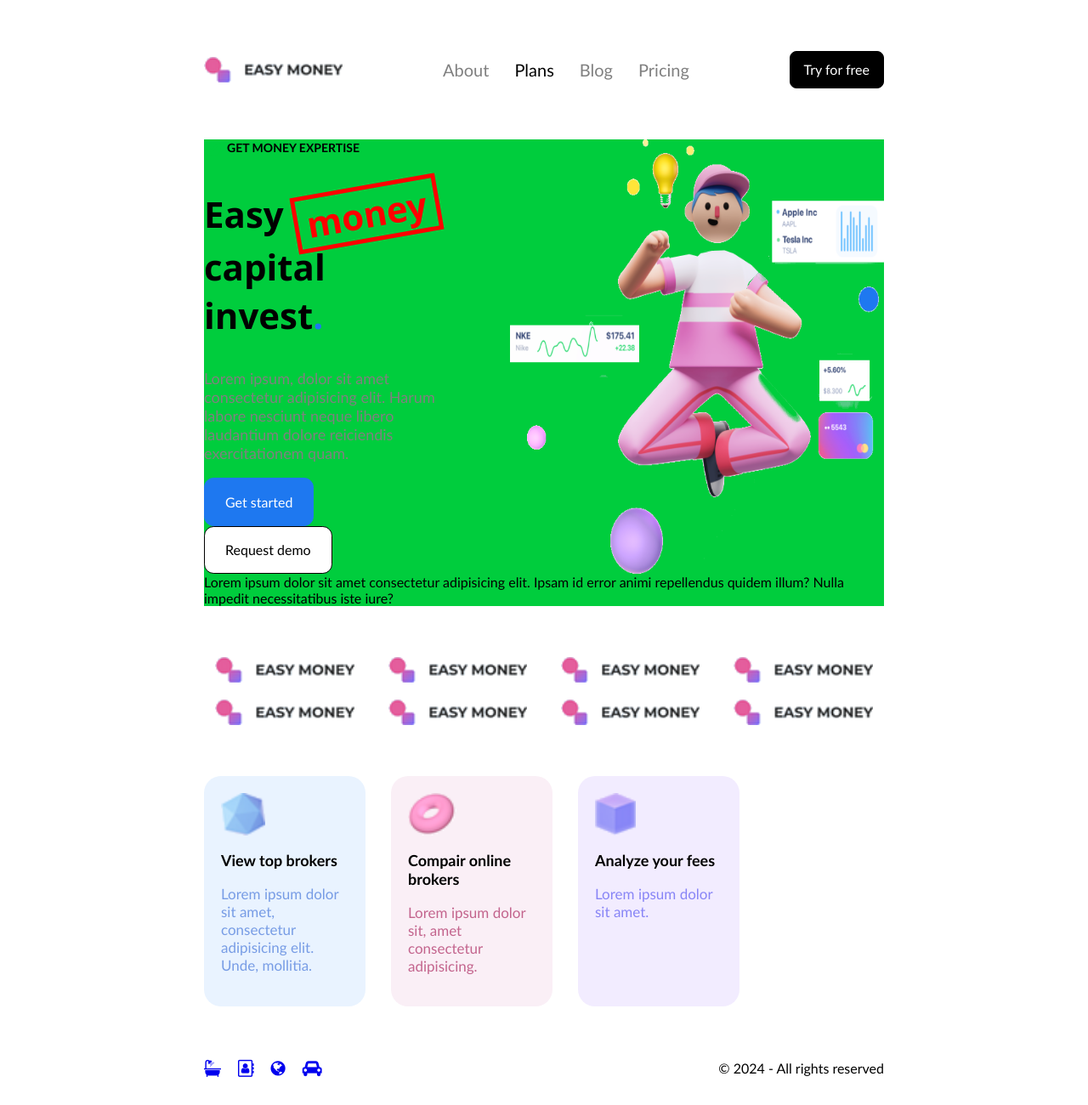
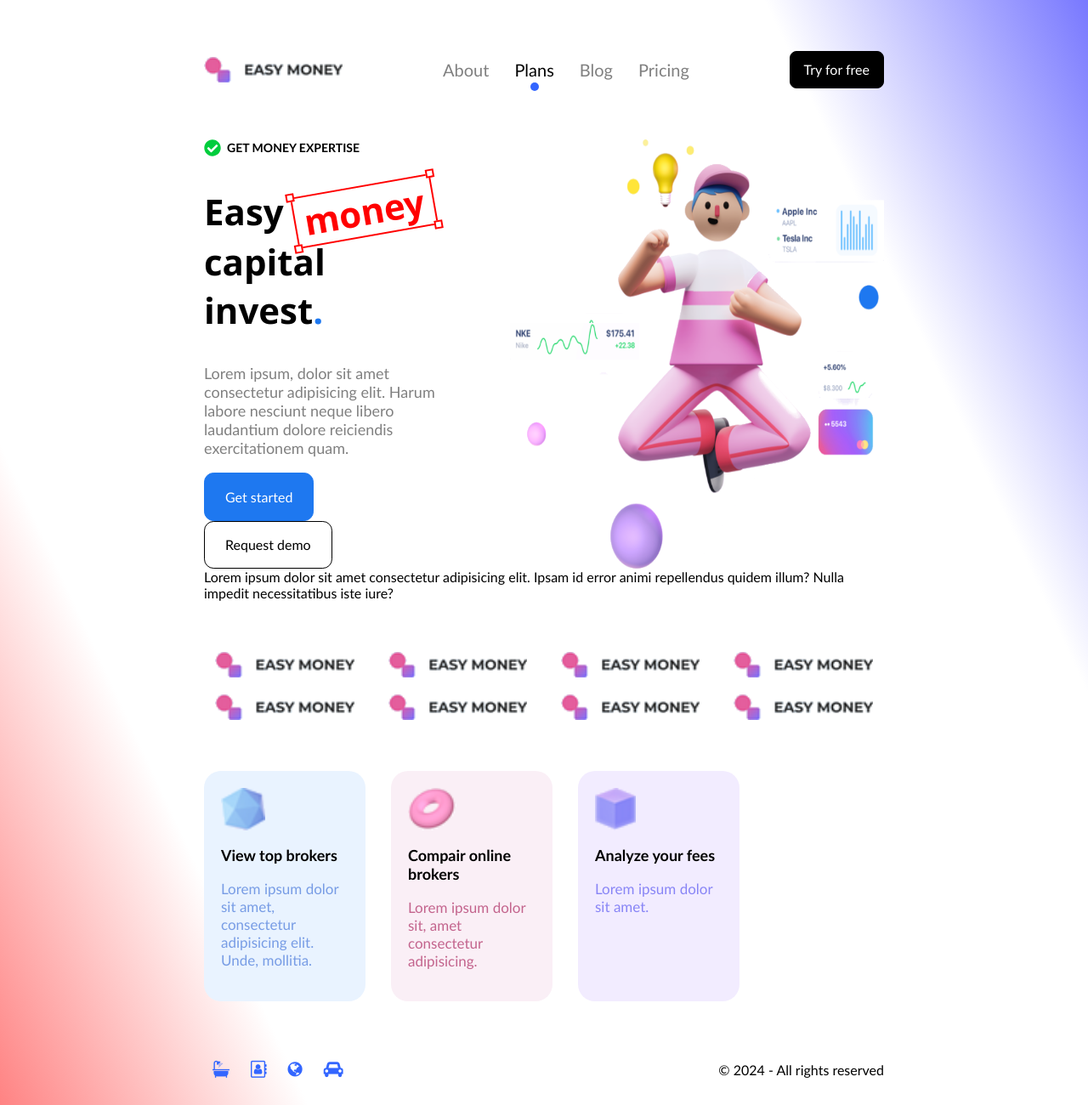
Before and after one commit to front-end-by-rimantas/51-grupe-easy-money, a website: page index.html in a window 1280 px wide. Shown: the top 1300 px of the page at 85% size. Drawn offline with Linux system fonts and the light colour scheme.

Commit message:
Pseudo elements

```diff
--- a/css/header.css
+++ b/css/header.css
@@ -17,12 +17,27 @@
     line-height: 1em;
     text-decoration: none;
     color: grey;
+    position: relative;
 }
 .main-header .link:hover {
     color: black;
-    text-decoration: underline;
 }
 .main-header .link.active {
     color: black;
     text-decoration: none;
 }
+.main-header .link:hover::after,
+.main-header .link.active::after {
+    content: '';
+    position: absolute;
+    bottom: -15px;
+    left: 50%;
+    transform: translateX(-50%);
+    width: 10px;
+    height: 10px;
+    border-radius: 50%;
+    background-color: #ccc;
+}
+.main-header .link.active::after {
+    background-color: #36f;
+}
--- a/css/hero.css
+++ b/css/hero.css
@@ -2,7 +2,6 @@
     display: flex;
     justify-content: space-between;
     flex-wrap: wrap;
-    background-color: #00cd3d;
     position: relative;
 }
 .hero .texts {
@@ -33,9 +32,38 @@
     display: inline-block;
     color: red;
     padding: 0 10px;
-    border: 5px solid red;
+    border: 2px solid red;
     transform: rotate(-10deg);
 }
+.crazy::before,
+.crazy::after,
+.crazy .sqr::before,
+.crazy .sqr::after {
+    content: '';
+    display: block;
+    width: 6px;
+    height: 6px;
+    background-color: #fff;
+    border: 2px solid red;
+    position: absolute;
+}
+.crazy::before {
+    top: -7px;
+    left: -7px;
+}
+.crazy::after {
+    top: -7px;
+    right: -7px;
+}
+.crazy .sqr::before {
+    bottom: -7px;
+    left: -7px;
+}
+.crazy .sqr::after {
+    bottom: -7px;
+    right: -7px;
+}
+
 .hero .description {
     font-size: 18px;
     color: grey;
--- a/css/main.css
+++ b/css/main.css
@@ -5,6 +5,13 @@ body {
     font-family: 'Gill Sans', 'Gill Sans MT', Calibri, 'Trebuchet MS',
         sans-serif;
     overflow-x: hidden;
+    background: linear-gradient(
+        65deg,
+        #ff7d7d 0%,
+        #ffffff 20%,
+        #ffffff 80%,
+        #7878ff 100%
+    );
 }
 
 .container {
@@ -38,13 +45,28 @@ body {
     align-items: center;
     margin-top: 60px;
 }
-.main-footer > div {
+.main-footer .socials {
     display: flex;
-    gap: 20px;
+    gap: 5px;
 }
-.main-footer > div > a {
+.main-footer .socials > a {
+    padding: 10px;
     font-size: 20px;
+    text-decoration: none;
+    color: #36f;
+}
+.main-footer .socials > a:hover {
+    background-color: #36f;
+    color: #fff;
 }
 .main-footer > p {
     margin: 0;
 }
+
+.extra {
+    display: inline-block;
+    margin-bottom: 30px;
+    padding: 40px;
+    border: 2px solid red;
+    position: relative;
+}
--- a/index.html
+++ b/index.html
@@ -45,7 +45,8 @@
                     </svg>
                     Get money expertise
                 </div>
-                <h1 class="main-title">Easy <span class="crazy">money</span> capital invest<span>.</span></h1>
+                <h1 class="main-title">Easy <span class="crazy">money<span class="sqr"></span></span> capital invest<span>.</span>
+                </h1>
                 <p class="description">Lorem ipsum, dolor sit amet consectetur adipisicing elit. Harum labore nesciunt neque libero laudantium dolore reiciendis exercitationem quam.</p>
                 <div class="btn-list">
                     <a class="btn btn-big btn-blue" href="https://www.example.com">Get started</a>
@@ -94,11 +95,11 @@
     </main>
 
     <footer class="container main-footer">
-        <div>
-            <a href="https://example.com" target="_blank"><i class="fa fa-bath"></i></a>
-            <a href="https://example.com" target="_blank"><i class="fa fa-address-book-o"></i></a>
-            <a href="https://example.com" target="_blank"><i class="fa fa-globe"></i></a>
-            <a href="https://example.com" target="_blank"><i class="fa fa-car"></i></a>
+        <div class="socials">
+            <a class="fa fa-bath" href="https://example.com" target="_blank"></a>
+            <a class="fa fa-address-book-o" href="https://example.com" target="_blank"></a>
+            <a class="fa fa-globe" href="https://example.com" target="_blank"></a>
+            <a class="fa fa-car" href="https://example.com" target="_blank"></a>
         </div>
         <p>&copy; 2024 - All rights reserved</p>
     </footer>
```
